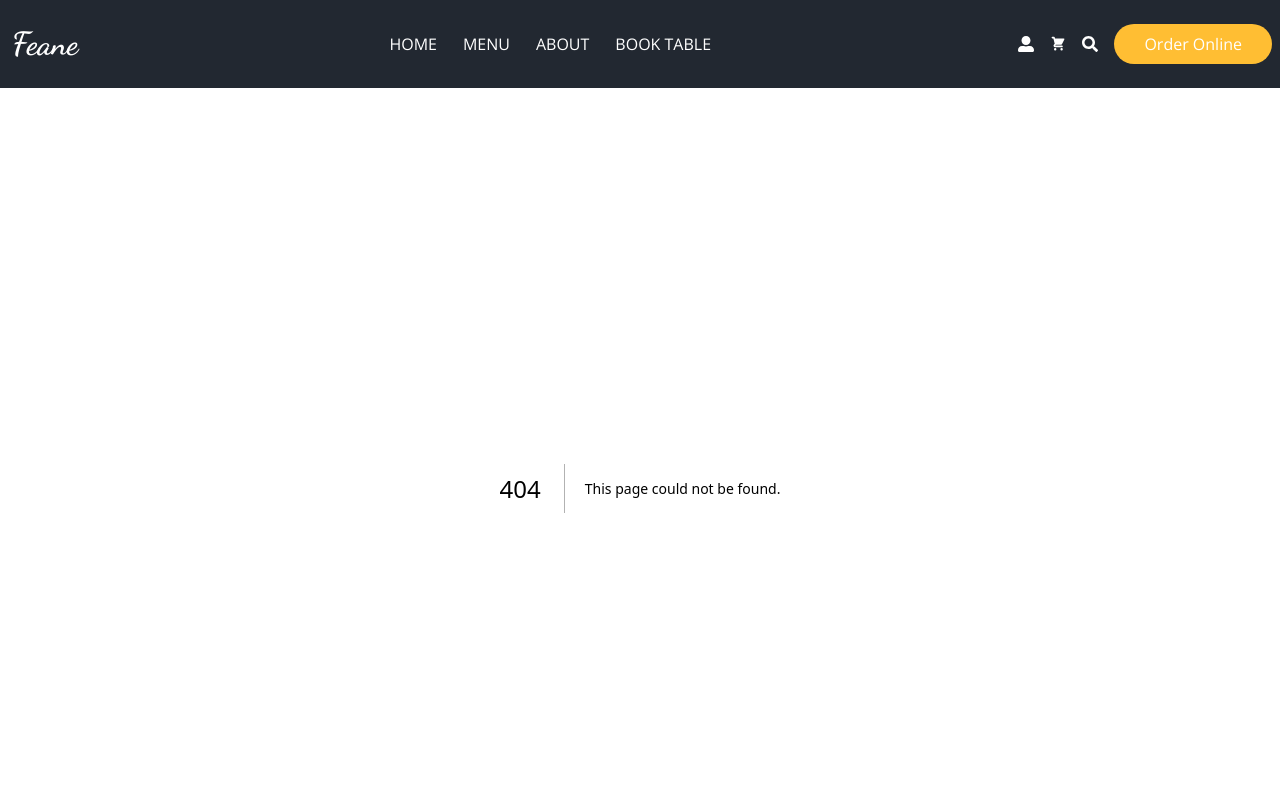
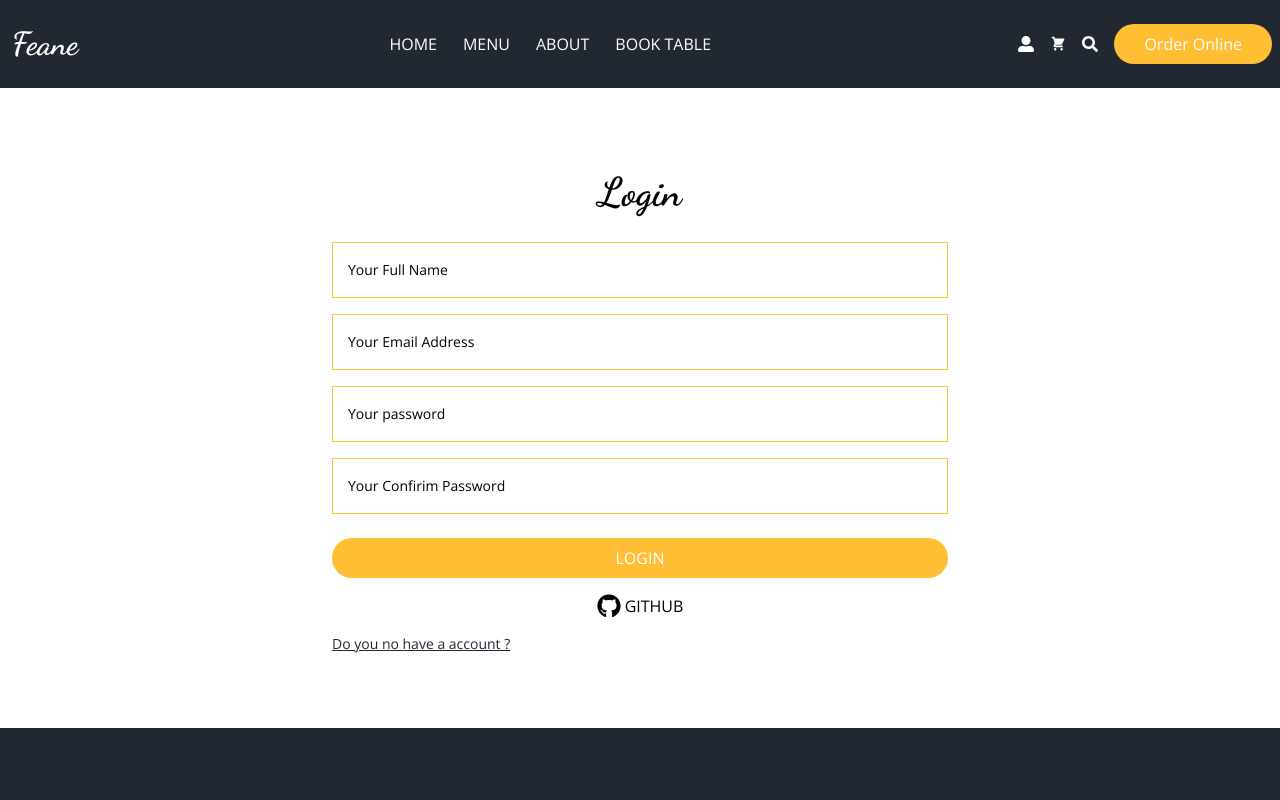
Before and after one commit to mehmetulker/food-order-next.js-project, a Next.js app: page /auth/register in a window 1280 px wide. Before the commit this address had no page. Shown: the top 800 px of the page. Built offline with nearby package versions, Linux system fonts and the light colour scheme.

Commit message:
feat(url): add new link to the Header,page(login,register)"

```diff
--- /dev/null
+++ b/app/auth/page.jsx
@@ -0,0 +1,12 @@
+import Login from "@/components/auth/Login";
+import React from "react";
+
+const LoginPage = () => {
+  return (
+    <div>
+      <Login />
+    </div>
+  );
+};
+
+export default LoginPage;
--- /dev/null
+++ b/app/auth/register/page.jsx
@@ -0,0 +1,11 @@
+import Register from "@/components/auth/Register";
+
+const RegisterPage = () => {
+  return (
+    <div>
+      <Register />
+    </div>
+  );
+};
+
+export default RegisterPage;
--- a/components/Header/Header.jsx
+++ b/components/Header/Header.jsx
@@ -36,9 +36,9 @@
         </nav>
         <div className="mx-2 ">
           <div className="flex items-center gap-x-4">
-            <a href="" className="hover:text-primary transition-all">
+            <Link href="/auth" className="hover:text-primary transition-all">
               <FaUserAlt />
-            </a>
+            </Link>
             <a href="" className="hover:text-primary transition-all">
               <HiShoppingCart />
             </a>
```
